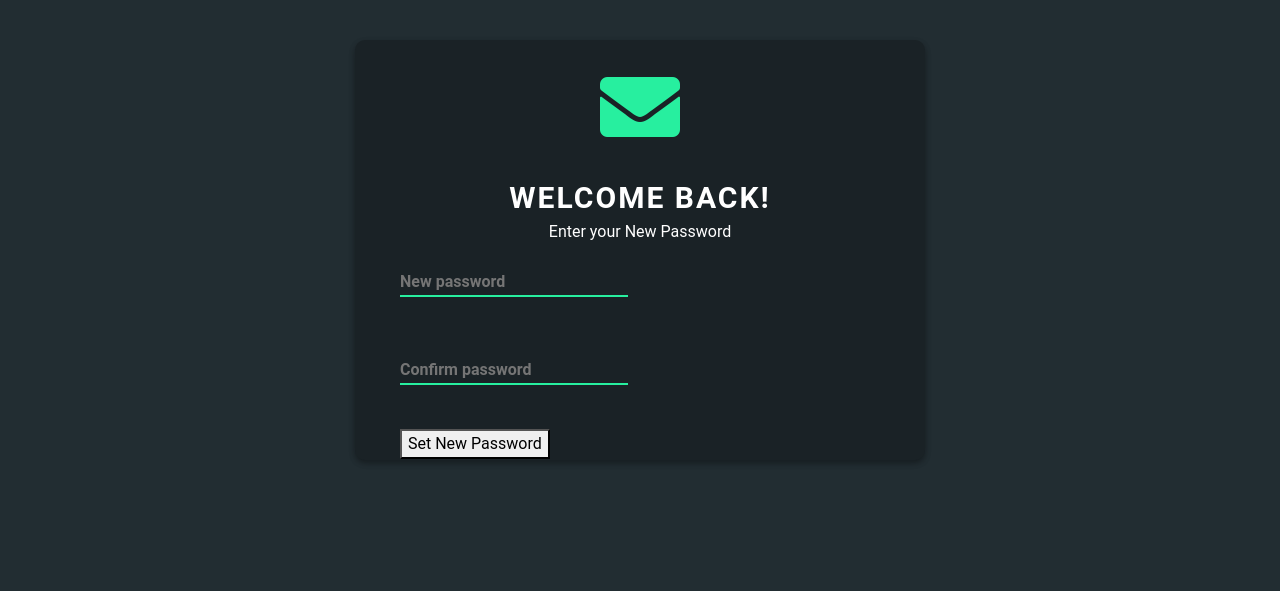
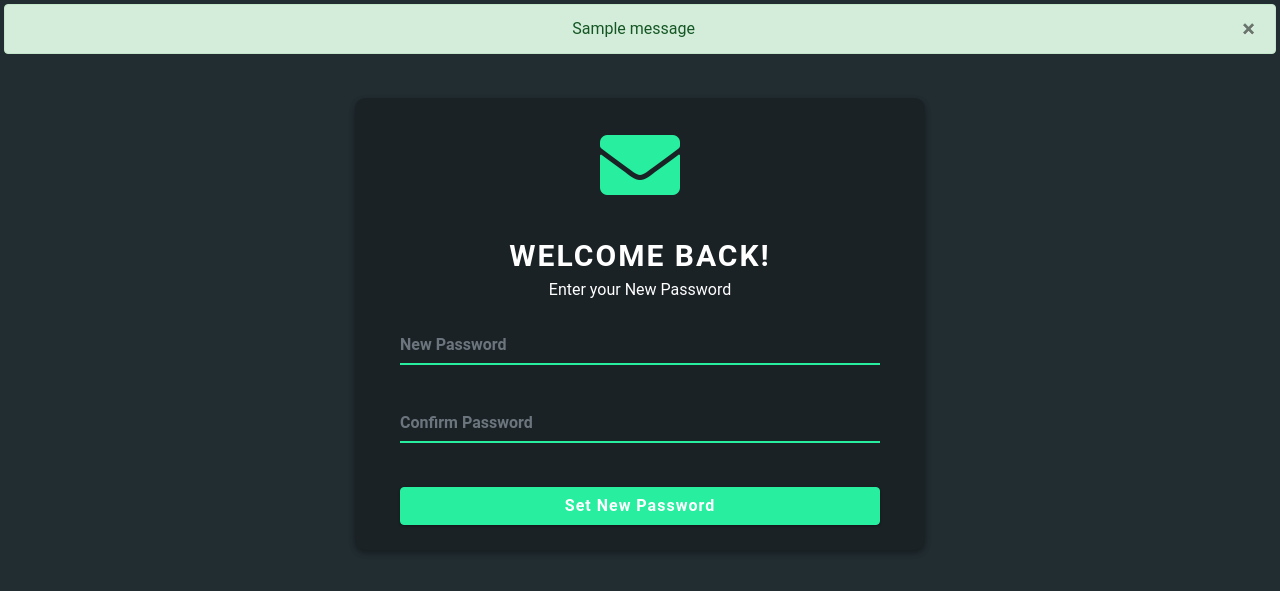
Before and after one commit to steve-njuguna-k/Django-Login-Register-Form, a Django app: page /resetpassword/1/1/ in a window 1280 px wide. Shown: the top 591 px of the page. Run offline with Django 3.2, Linux system fonts and the light colour scheme; tables that the repository leaves empty hold one stand-in row (values such as "Sample post"); one stand-in notice (Sample message) is shown; some libraries are stand-ins or nearby versions.

Commit message:
Made changes to Reset Password

```diff
--- a/src/static/css/style.css
+++ b/src/static/css/style.css
@@ -166,3 +166,7 @@ label {
 .loginbttm {
     padding: 0px;
 }
+
+.navbar{
+    background-color: #1A2226;
+}
--- a/src/templates/Activation Failed.html
+++ b/src/templates/Activation Failed.html
@@ -30,6 +30,7 @@
                                 <button class="btn btn-outline-primary" type="button">Login</button>
                             </a>
                         </div>
+                        <br>
                     </div>
                 </div>
                 <div class="col-lg-3 col-md-2"></div>
--- a/src/templates/Dashboard.html
+++ b/src/templates/Dashboard.html
@@ -13,7 +13,7 @@
 </head>
 <body>
     <header>
-        <nav class="navbar navbar-expand-lg navbar-dark bg-dark">
+        <nav class="navbar navbar-expand-lg">
             <div class="container">
                 <h4 class="text-center">Dashboard</h4>
                 <button class="navbar-toggler" type="button" data-bs-toggle="collapse" data-bs-target="#navbarNavDropdown" aria-controls="navbarNavDropdown" aria-expanded="false" aria-label="Toggle navigation">
@@ -36,7 +36,7 @@
                     </ul>
                     <div class="d-flex">
                         <a href="{% url 'Logout' %}" name = 'Logout'>
-                            <button class="btn btn-light ms-3">Logout</button>
+                            <button class="btn btn-outline-primary ms-3">Logout</button>
                         </a>
                     </div>
                 </div>
@@ -44,8 +44,8 @@
         </nav>
     </header>
 
+    <script src="https://cdnjs.cloudflare.com/ajax/libs/jquery/3.6.0/jquery.min.js" integrity="sha512-894YE6QWD5I59HgZOGReFYm4dnWc1Qt5NtvYSaNcOP+u1T9qYdvdihz0PPSiiqn/+/3e7Jo4EaG7TubfWGUrMQ==" crossorigin="anonymous" referrerpolicy="no-referrer"></script>
     <script src="https://cdnjs.cloudflare.com/ajax/libs/twitter-bootstrap/5.0.1/js/bootstrap.min.js"></script>
-    <script src="https://cdnjs.cloudflare.com/ajax/libs/jquery/3.6.0/jquery.min.js" integrity="sha512-894YE6QWD5I59HgZOGReFYm4dnWc1Qt5NtvYSaNcOP+u1T9qYdvdihz0PPSiiqn/+/3e7Jo4EaG7TubfWGUrMQ==" crossorigin="anonymous" referrerpolicy="no-referrer"></script>
     <script src="https://cdn.jsdelivr.net/npm/@popperjs/core@2.9.3/dist/umd/popper.min.js" integrity="sha384-eMNCOe7tC1doHpGoWe/6oMVemdAVTMs2xqW4mwXrXsW0L84Iytr2wi5v2QjrP/xp" crossorigin="anonymous"></script>
     <script src="https://cdn.jsdelivr.net/npm/bootstrap@5.1.0/dist/js/bootstrap.min.js" integrity="sha384-cn7l7gDp0eyniUwwAZgrzD06kc/tftFf19TOAs2zVinnD/C7E91j9yyk5//jjpt/" crossorigin="anonymous"></script>
 </body>
--- a/src/templates/ResetPasswordConfirm.html
+++ b/src/templates/ResetPasswordConfirm.html
@@ -12,6 +12,17 @@
     <title>Reset Password Page</title>
 </head>
 <body>
+    <center>
+        {% if messages %}
+            {% for message in messages %}
+            <div class="alert {{message.tags}} m-1" role="alert">
+                {{message}}
+                <button type="button" class="close" data-dismiss="alert" aria-label="Close">
+                <span aria-hidden="true">&times;</span>
+            </div>
+            {% endfor %}
+        {% endif %}
+    </center>
     <div class="container">
         <div class="row">
             <div class="col-lg-3 col-md-2"></div>
@@ -25,16 +36,18 @@
                 <p class="text-center">Enter your New Password</p>
                 <div class="col-lg-12 login-form">
                     <div class="col-lg-12 login-form">
-                        <form>
+                        <form method="POST">
+                            {% csrf_token %}
                             <div class="form-group">
-                                <input name="new_password1" placeholder="New password" type="password" id="id_new_password1" required="true">
+                                <input class="form-control" name="new_password1" placeholder="New Password" type="password" id="id_new_password1" required="true">
                             </div>
                             <div class="d-grid gap-2">
-                                <input name="new_password2" placeholder="Confirm password" type="password" id="id_new_password2" required="true">
+                                <input class="form-control" name="new_password2" placeholder="Confirm Password" type="password" id="id_new_password2" required="true">
                             </div>
                             <br>
-                            <button class="button button-block">Set New Password</button>
+                            <button class="btn btn-outline-primary" type="submit">Set New Password</button>
                         </form>
+                        <br>
                     </div>
                 </div>
                 <div class="col-lg-3 col-md-2"></div>
```
Also changed, not shown: src/templates/ResetPassword.html (+4 -3 lines), src/templates/ResetPasswordSuccess.html (+43 -0 lines).
